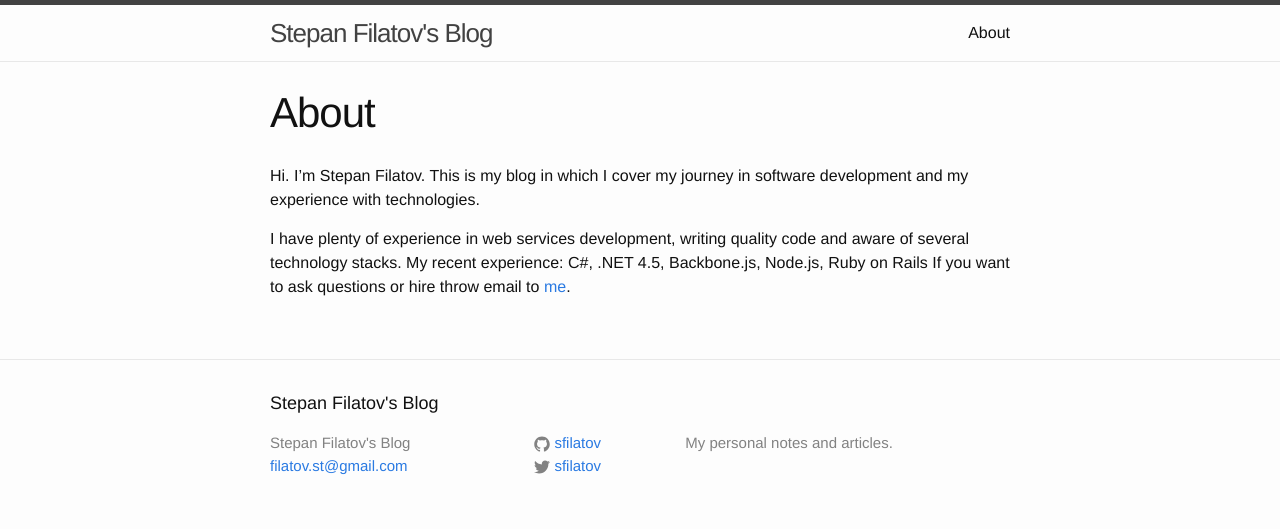
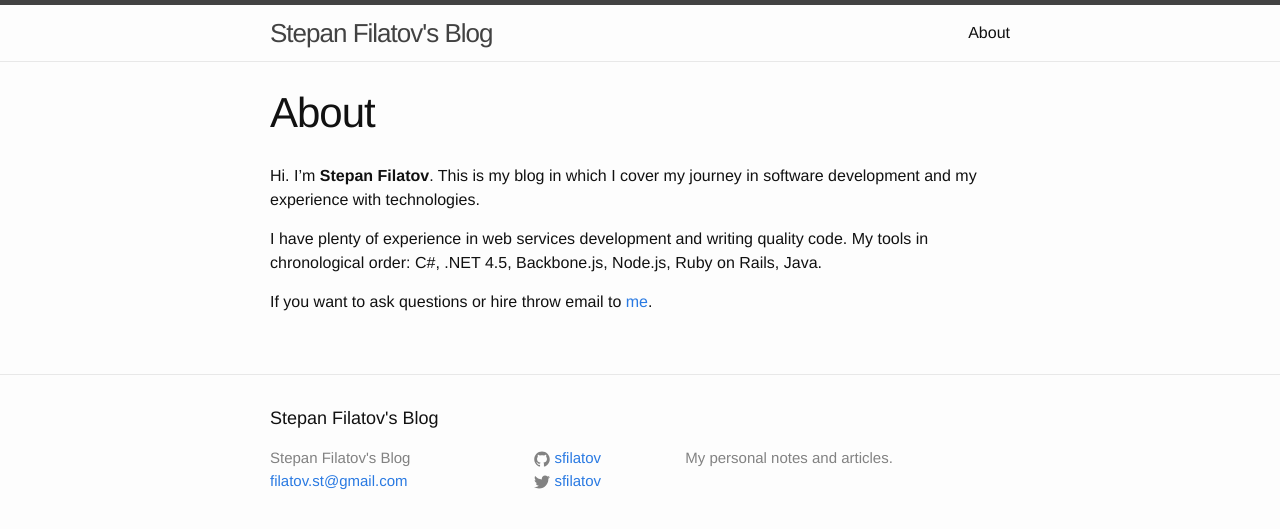
Before and after one commit to sfilatov/sfilatov.github.io, a Jekyll site: the page built from about.md, in a window 1280 px wide. Shown: the top 529 px of the page. Built offline with Jekyll 4.4.1, drawn with Linux system fonts in a browser that asks for light colours.

Commit message:
update about

```diff
--- a/about.md
+++ b/about.md
@@ -4,9 +4,9 @@ title: About
 permalink: /about/
 ---
 
-Hi. I'm Stepan Filatov. This is my blog in which I cover my journey in software development and my experience with technologies.
+Hi. I'm **Stepan Filatov**. This is my blog in which I cover my journey in software development and my experience with technologies.
 
+I have plenty of experience in web services development and writing quality code.
+My tools in chronological order: C#, .NET 4.5, Backbone.js, Node.js, Ruby on Rails, Java.
 
-I have plenty of experience in web services development, writing quality code and aware of several technology stacks.
-My recent experience: C#, .NET 4.5, Backbone.js, Node.js, Ruby on Rails
 If you want to ask questions or hire throw email to  [me](mailto:filatov.st@gmail.com).
```
